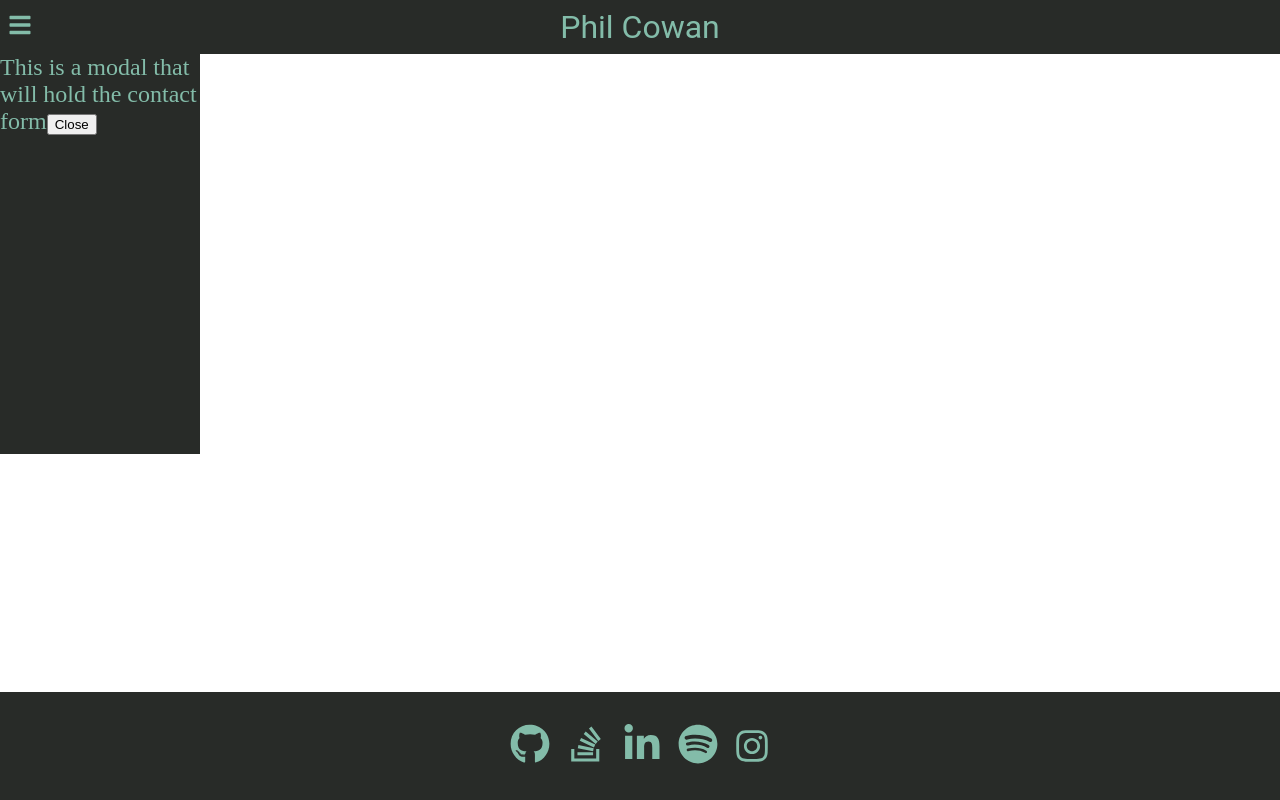
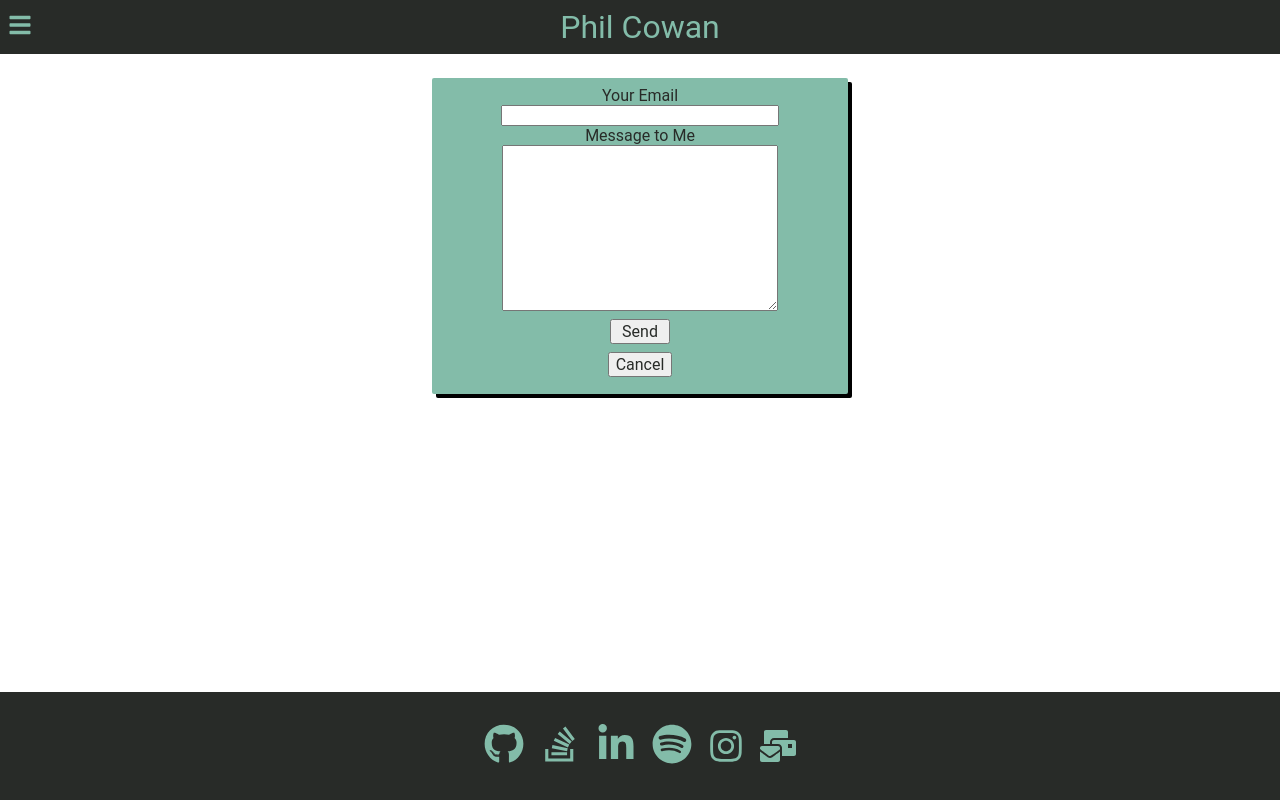
Before and after one commit to phil4lif/reactportfolio, a React (Create React App) app in the folder reactportfolio/: page / in a window 1280 px wide. Built offline with nearby package versions, Linux system fonts and the light colour scheme.

Commit message:
email form

```diff
--- /dev/null
+++ b/reactportfolio/src/components/ContactForm/index.js
@@ -0,0 +1,78 @@
+import React, { useState, useContext } from 'react';
+import DarkModeContext from '../../Context/DarkModeContext';
+import getColors from '../../styles/Styles';
+
+const ContactForm = ({ setModalOpen }) => {
+  const [status, setStatus] = useState('')
+  const { darkMode } = useContext(DarkModeContext);
+
+  const colors = getColors(darkMode);
+
+  const submitForm = (ev) => {
+    ev.preventDefault();
+    const form = ev.target;
+    const data = new FormData(form);
+    const xhr = new XMLHttpRequest();
+    xhr.open(form.method, form.action);
+    xhr.setRequestHeader('Accept', 'application/json');
+    xhr.onreadystatechange = () => {
+      if (xhr.readyState !== XMLHttpRequest.DONE) return;
+      if (xhr.status === 200) {
+        form.reset();
+        setStatus('SUCCESS');
+      } else {
+        setStatus('ERROR');
+      }
+    };
+    xhr.send(data);
+  }
+
+  const styles = {
+    text: {
+      fontFamily: 'Roboto',
+      fontSize: 16,
+      color: colors.background
+    },
+    buttonRow: {
+      display:'flex',
+      flexDirection:'row',
+      marginTop:8
+    },
+    form: {
+      display: 'flex',
+      flexDirection: 'column',
+      justifyContent: 'space-around',
+      alignItems:'center'
+    },
+    messageInput: {
+      height:160,
+      width: 270
+    },
+    emailInput: {
+      width: 270
+    }
+  }
+
+  return (
+    <form
+      style={styles.form}
+      onSubmit={() => {
+        setModalOpen(false)
+        submitForm()
+      }}
+      action='https://formspree.io/f/mjvpaqzn'
+      method='POST'
+    >
+      <label style={styles.text}>Your Email</label>
+      <input style={styles.emailInput} type='email' name='email' />
+      <label style={styles.text}>Message to Me</label>
+      <textarea style={styles.messageInput} type='text' name='message' />
+      <div style={styles.buttonRow}>
+      {status === 'SUCCESS' ? <p>Thanks!</p> : <button style={{width:60}}><span style={styles.text}>Send</span></button>}
+      {status === 'ERROR' && <p>Ooops! There was an error.</p>}
+      </div>
+    </form>
+  );
+}
+
+export default ContactForm;
--- a/reactportfolio/src/components/EmailModal/index.js
+++ b/reactportfolio/src/components/EmailModal/index.js
@@ -1,26 +1,39 @@
 import React, {useState, useContext} from 'react';
 import DarkModeContext from '../../Context/DarkModeContext';
 import getColors from '../../styles/Styles';
-
+import ContactForm from '../ContactForm';
 const EmailModal = ({modalOpen, setModalOpen}) => {
     const {darkMode} = useContext(DarkModeContext);
     const colors = getColors(darkMode);
     console.log(modalOpen)
     const styles= {
         modalContainerOpen: {
-            backgroundColor: colors.background,
-            height:400,
-            width: 200,
+            display: 'flex',
+            flexDirection: 'column',
+            alignSelf:'center',
+            boxShadow: '4px 4px',
+            marginTop: 24,
+            padding:8,
+            zIndex:99,
+            backgroundColor: colors.text,
+            height:300,
+            width: 400,
             visibility: 'visible',
-            transition: 'visibility 0.4s'
+            // transition: 'height 1s, width 1.4s',
+            borderRadius: 2
         },
         modalContainerClosed: {
             visibility: 'hidden',
-            transition: 'visibility 0.3s'
+            height: 0
         },
         text: {
-            fontSize: 24,
-            color: colors.text
+            fontFamily:'Roboto',
+            fontSize: 16,
+            color: colors.background
+        },
+        button: {
+            marginTop:8,
+            alignSelf: 'center'
         }
     }
     const closeHandler = () => {
@@ -28,8 +41,8 @@ const EmailModal = ({modalOpen, setModalOpen}) => {
     }
     return (
         <div style={modalOpen ? styles.modalContainerOpen : styles.modalContainerClosed}>
-            <span style={styles.text}>This is a modal that will hold the contact form</span>
-            <button onClick={() => closeHandler()}>Close</button>
+            <ContactForm setModalOpen={setModalOpen}/>
+            <button style={styles.button} onClick={() => closeHandler()}><span style={styles.text}>Cancel</span></button>
         </div>
     )
 }
--- a/reactportfolio/src/components/Footer/index.js
+++ b/reactportfolio/src/components/Footer/index.js
@@ -2,8 +2,9 @@ import React, { useContext } from 'react'
 import getColors from '../../styles/Styles';
 import { FaStackOverflow, FaInstagram, FaSpotify, FaLinkedinIn, FaGithub } from 'react-icons/fa';
 import DarkModeContext from '../../Context/DarkModeContext';
+import ModalTrigger from '../ModalTrigger';
 
-const Footer = () => {
+const Footer = ({setModalOpen}) => {
     const { darkMode } = useContext(DarkModeContext);
     const colors = getColors(darkMode);
     const styles = {
@@ -44,6 +45,7 @@ const Footer = () => {
                 <a target="_blank" href="https://www.instagram.com/phil4lif/">
                     <FaInstagram style={styles.icon} size={36} color={colors.text} />
                 </a>
+                <ModalTrigger setModalOpen={setModalOpen} />
             </div>
         </div>
     )
--- /dev/null
+++ b/reactportfolio/src/components/ModalTrigger/index.js
@@ -0,0 +1,30 @@
+import React, { useState, useContext } from 'react';
+import DarkModeContext from '../../Context/DarkModeContext';
+import getColors from '../../styles/Styles';
+import { FaMailBulk } from 'react-icons/fa';
+
+
+const ModalTrigger = ({ setModalOpen }) => {
+    const { darkMode } = useContext(DarkModeContext);
+    const colors = getColors(darkMode);
+    const openModal = () => {
+        setModalOpen(true);
+    }
+    const styles = {
+        icon: {
+            margin:8
+        }
+    }
+
+    return (
+        <a href='#'>
+            <FaMailBulk
+            onClick={() => openModal()}
+            style={styles.icon}
+            size={36}
+            color={colors.text} />
+        </a>
+    )
+}
+
+export default ModalTrigger;
--- a/reactportfolio/src/pages/Home/index.js
+++ b/reactportfolio/src/pages/Home/index.js
@@ -7,6 +7,7 @@ import Header from '../../components/Header';
 import OpenSidePanel from '../../components/OpenSidePanel';
 import Footer from '../../components/Footer';
 import EmailModal from '../../components/EmailModal';
+import ModalTrigger from '../../components/ModalTrigger';
 
 export default function Home() {
     const {darkMode} = useContext(DarkModeContext)
@@ -27,7 +28,7 @@ export default function Home() {
             <Header setIsOpen={setIsOpen}/>
             <OpenSidePanel isOpen={isOpen} setIsOpen={setIsOpen} />
             <EmailModal modalOpen={modalOpen} setModalOpen={setModalOpen} />
-            <Footer />
+            <Footer setModalOpen={setModalOpen} />
         </div>
     )
 }
```
